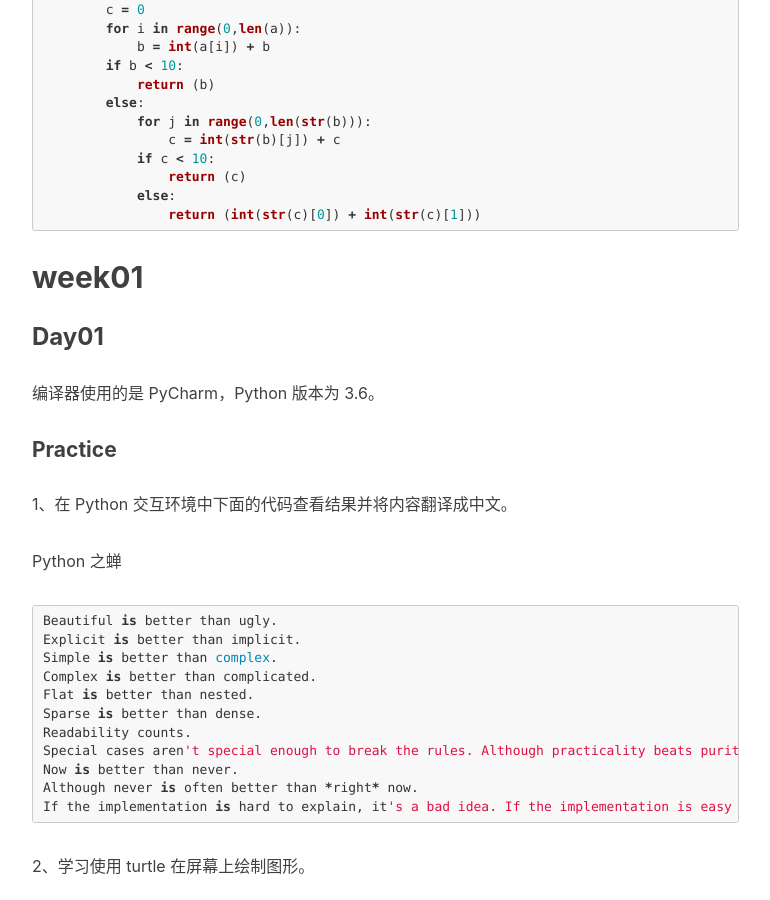
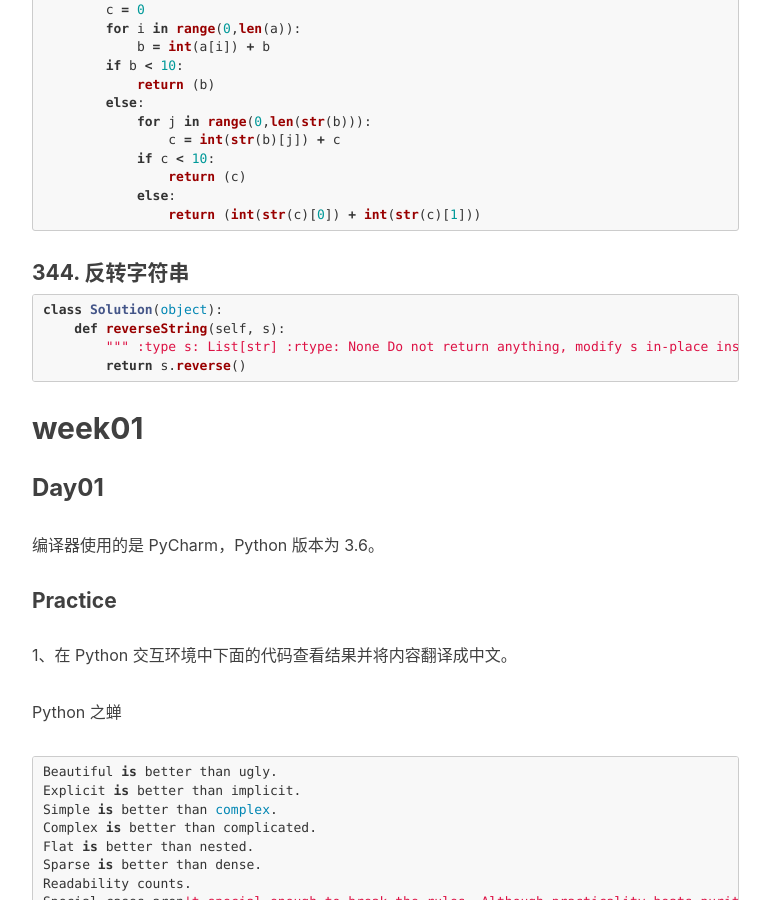
Before and after one commit to zapp926/blog, a Jekyll site: the page built from _posts/2019-03-03-Python.md, in a window 1280 px wide and 900 px high, scrolled down 3539 px. Shown: the whole window, without its empty margins (233-1003 px from the left). Built offline with Jekyll 4.4.1, drawn with Linux system fonts in a browser that asks for light colours; nearby versions of some CDN libraries; comment, search, counter and statistics services are not loaded.

Commit message:
Update 2019-03-03-Python.md

````diff
--- a/_posts/2019-03-03-Python.md
+++ b/_posts/2019-03-03-Python.md
@@ -232,6 +232,18 @@ class Solution(object):
                 return (c)
             else:
                 return (int(str(c)[0]) + int(str(c)[1]))
+```
+
+#### 344. 反转字符串
+
+```python
+class Solution(object):
+    def reverseString(self, s):
+        """
+        :type s: List[str]
+        :rtype: None Do not return anything, modify s in-place instead.
+        """
+        return s.reverse()
 ```
 
 ## week01
````
